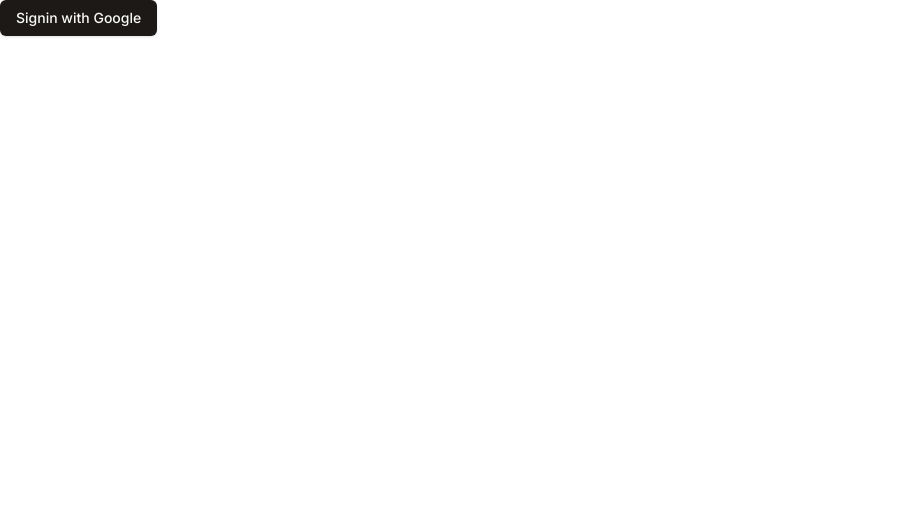
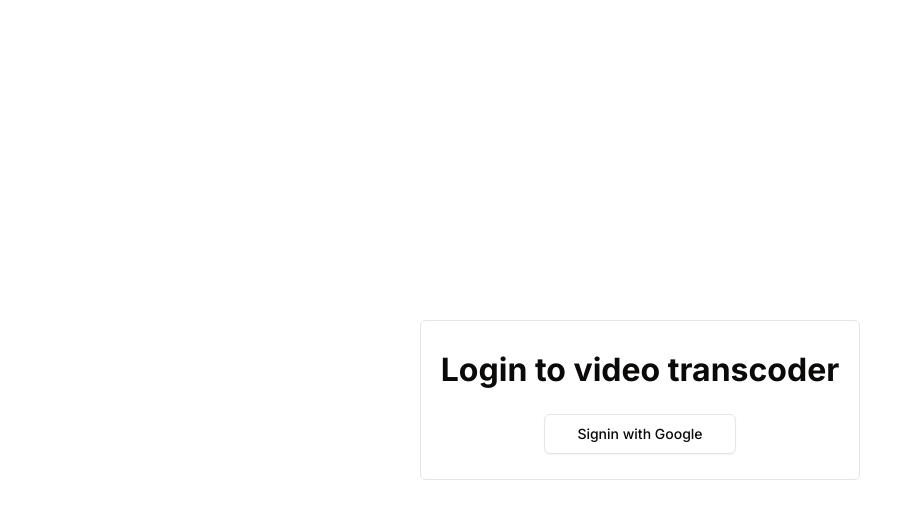
Before and after one commit to Rajeevraj1234/video-transcoder, a Next.js app: page /signin in a window 1280 px wide. Shown: the top 518 px of the page, without its empty margins (0-923 px from the left). Built offline with nearby package versions, Linux system fonts and the light colour scheme; no server answers.

Commit message:
adding the redirect and prettify the signup page

```diff
--- a/src/components/SignIn/SignIn.tsx
+++ b/src/components/SignIn/SignIn.tsx
@@ -16,9 +16,16 @@
           </form>
         </div>
       ) : (
-        <form action={Signin_action}>
-          <Button type="submit">Signin with Google</Button>
-        </form>
+        <div className="h-[100vh] w-full flex flex-col justify-center items-center">
+          <div className="border p-5 flex h-[20%] flex-col justify-center items-center rounded-md">
+            <div className="text-[2rem] font-bold mb-5">Login to video transcoder</div>
+            <form action={Signin_action}>
+              <Button variant={"outline"} size={"lg"} type="submit">
+                Signin with Google{" "}
+              </Button>
+            </form>
+          </div>
+        </div>
       )}
     </div>
   );
--- a/src/components/landing/Landing.tsx
+++ b/src/components/landing/Landing.tsx
@@ -16,7 +16,7 @@
   return (
     <div className="h-[100vh] w-[100vw] flex flex-col px-[300px] justify-center items-center">
       <div className="text-[3rem] font-bold">
-        Welcome to the video Transcoder {user}
+        Welcome to the video Transcoder
       </div>
       <div className="flex  flex-col justify-center items-center my-10 ">
         <Input
--- a/src/lib/auth.ts
+++ b/src/lib/auth.ts
@@ -14,5 +14,9 @@
     async signIn({ user, account, profile }) {
       return true;
     },
+    async redirect({ url, baseUrl }) {
+        // Redirect to landing page after sign-in
+        return baseUrl; // Redirect to base URL
+      },
   },
 });
```
